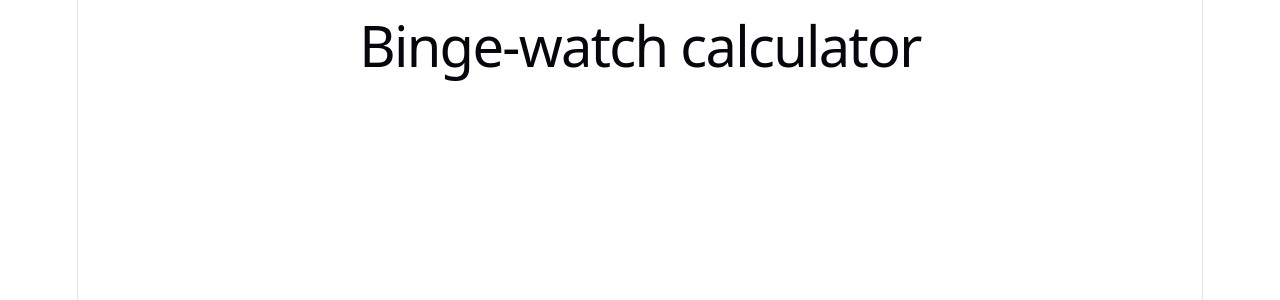
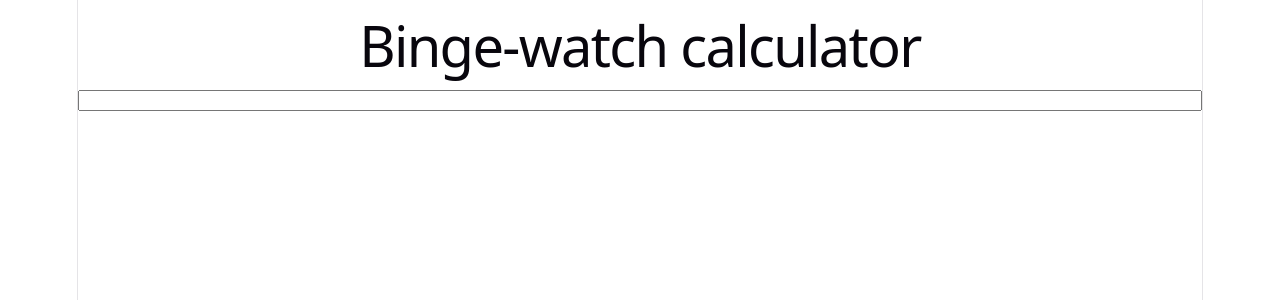
Before and after one commit to zoltanlederer/binge-watch-calculator, a React (Vite) app: page / in a window 1280 px wide. Shown: the top 300 px of the page. Built offline with nearby package versions, Linux system fonts and the light colour scheme.

Commit message:
Add controlled search input for tv show title

```diff
--- a/src/App.jsx
+++ b/src/App.jsx
@@ -1,11 +1,28 @@
 import { useState } from 'react'
 import './App.css'
 
+function SearchInput({searchValue, onSearchChange}){
+  return (
+    <input
+      type='text'
+      value={searchValue}
+      onChange={onSearchChange}
+    />
+  )
+}
+
 function App() {
+  const [searchInput, setSearchInput] = useState('')
+  // Keeps React state as the single source of truth for the input (controlled component)
+  const handleSearchChange = (e) => {
+    setSearchInput(e.target.value)
+  }
 
   return (
     <>
       <h1>Binge-watch calculator</h1>
+      <SearchInput searchValue={searchInput} onSearchChange={handleSearchChange} />
+      <p>{searchInput}</p>
     </>
   )
 }
```
